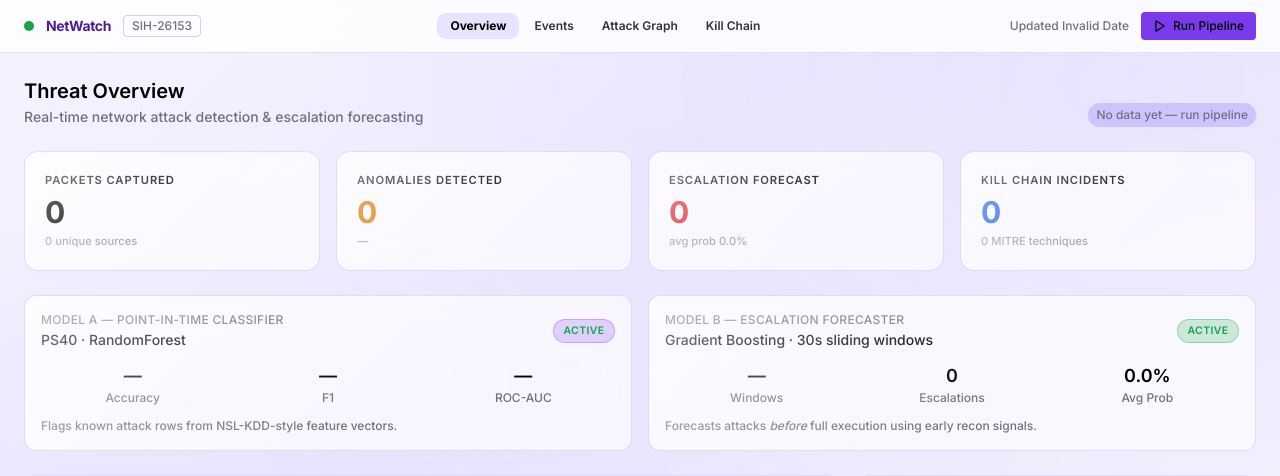
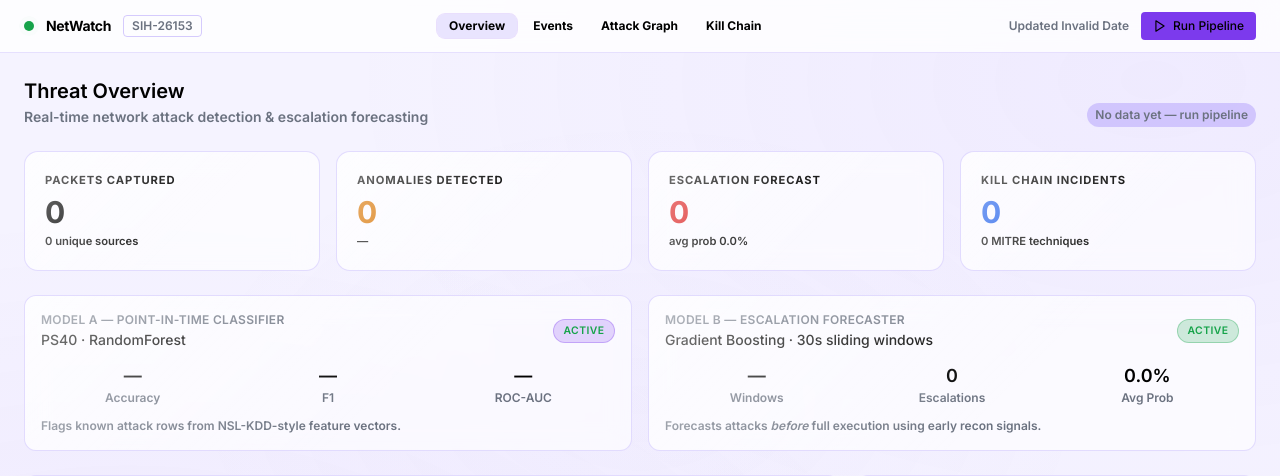
Before and after one commit to SabarishR08/SIH26153-AI-Network-Attack-Forecasting, a Flask app: page / in a window 1280 px wide. Shown: the top 476 px of the page. Run offline with Flask 3, Linux system fonts and the light colour scheme; data that the repository does not hold is empty; some libraries are stand-ins or nearby versions.

Commit message:
style: dark black bold text across all elements
- All text set to #000000 with font-weight 700-800
- Headings extra bold
- Nav links bold black
- Stat values extra bold
- Sub text dark black with weight 600

🤖 Generated with Codebuff
Co-Authored-By: Codebuff <noreply@codebuff.com>

```diff
--- a/integration/static/css/main.css
+++ b/integration/static/css/main.css
@@ -18,18 +18,18 @@ body::before {
   display: inline-block;
   padding: 0.25rem 0.75rem;
   border-radius: 0.5rem;
-  color: #6b7280;
+  color: #000000;
   font-size: 0.75rem;
-  font-weight: 500;
+  font-weight: 700;
   transition: all 0.2s cubic-bezier(0.4, 0, 0.2, 1);
   text-decoration: none;
 }
 .nav-link:hover {
-  color: #374151;
+  color: #000000;
   background: rgba(196, 181, 253, 0.25);
 }
 .nav-active {
-  color: #1e1b4b !important;
+  color: #000000 !important;
   background: rgba(196, 181, 253, 0.35);
   box-shadow: 0 0 0 1px rgba(124,58,237,0.15);
 }
@@ -61,23 +61,24 @@ body::before {
 }
 .stat-label {
   font-size: 0.7rem;
-  color: #6b7280;
+  color: #000000;
   text-transform: uppercase;
   letter-spacing: 0.08em;
   margin-bottom: 0.5rem;
-  font-weight: 500;
+  font-weight: 700;
 }
 .stat-value {
   font-size: 1.875rem;
-  font-weight: 700;
-  color: #1e1b4b;
+  font-weight: 800;
+  color: #000000;
   line-height: 1;
   letter-spacing: -0.02em;
 }
 .stat-sub {
   font-size: 0.7rem;
-  color: #9ca3af;
+  color: #1a1a1a;
   margin-top: 0.375rem;
+  font-weight: 600;
 }
 
 /* ── Glass card ─────────────────────────────────────────── */
@@ -156,8 +157,9 @@ body::before {
 .filter-select {
   background: rgba(255, 255, 255, 0.65);
   border: 1px solid rgba(196, 181, 253, 0.45);
-  color: #4b5563;
+  color: #000000;
   font-size: 0.75rem;
+  font-weight: 600;
   padding: 0.35rem 0.7rem;
   border-radius: 0.5rem;
   outline: none;
@@ -169,7 +171,7 @@ body::before {
 .filter-select:hover,
 .filter-select:focus {
   border-color: rgba(124,58,237,0.4);
-  color: #1e1b4b;
+  color: #000000;
   box-shadow: 0 0 0 3px rgba(124,58,237,0.08);
 }
 
@@ -215,7 +217,8 @@ tbody tr:hover {
   border-radius: 8px;
   padding: 8px 12px;
   font-size: 11px;
-  color: #1e1b4b;
+  color: #000000;
+  font-weight: 600;
   z-index: 100;
   display: none;
   backdrop-filter: blur(12px);
@@ -277,10 +280,7 @@ tbody tr:hover {
 /* ── Text color helpers ─────────────────────────────────── */
 .text-white { color: #000000 !important; }
 
-/* ── Bold black text global ────────────────────────────── */
-body { color: #000000; font-weight: 500; }
-h1, h2, h3, h4, h5, h6 { color: #000000; font-weight: 700; }
-.stat-value { color: #000000; font-weight: 700; }
-.stat-label { color: #1a1a1a; font-weight: 600; }
-.nav-link { color: #333333; font-weight: 600; }
-.nav-active { color: #000000 !important; font-weight: 700; }
+/* ── Dark black text global ────────────────────────────── */
+body { color: #000000; font-weight: 600; }
+h1, h2, h3, h4, h5, h6 { color: #000000; font-weight: 800; }
+strong, b { color: #000000; }
--- a/integration/templates/base.html
+++ b/integration/templates/base.html
@@ -38,7 +38,7 @@
   <link rel="stylesheet" href="{{ url_for('static', filename='css/main.css') }}" />
 </head>
 
-<body class="bg-surface text-stone-800 font-sans min-h-screen flex flex-col antialiased" style="background: linear-gradient(135deg, #f5f3ff 0%, #ede9fe 40%, #f5f3ff 100%); background-attachment: fixed;">
+<body class="bg-surface font-sans min-h-screen flex flex-col antialiased" style="color:#000000; style="background: linear-gradient(135deg, #f5f3ff 0%, #ede9fe 40%, #f5f3ff 100%); background-attachment: fixed;">
 
   <!-- ── Top nav ─────────────────────────────────────────── -->
   <header class="border-b px-6 py-3 flex items-center justify-between sticky top-0 z-50" style="background: rgba(255,255,255,0.8); border-color: rgba(196,181,253,0.4); backdrop-filter: blur(16px); -webkit-backdrop-filter: blur(16px);">
@@ -48,7 +48,7 @@
         <span class="animate-ping absolute inline-flex h-full w-full rounded-full bg-low opacity-75"></span>
         <span class="relative inline-flex rounded-full h-2.5 w-2.5 bg-low"></span>
       </span>
-      <a href="/" class="font-bold tracking-tight text-sm" style="color:#4c1d95">NetWatch</a>
+      <a href="/" class="font-bold tracking-tight text-sm" style="color:#000000">NetWatch</a>
       <span class="text-muted text-xs px-2 py-0.5 rounded border border-border">SIH-26153</span>
     </div>
 
```
Also changed, not shown: frontend/public/static/css/main.css (+10 -8 lines).
